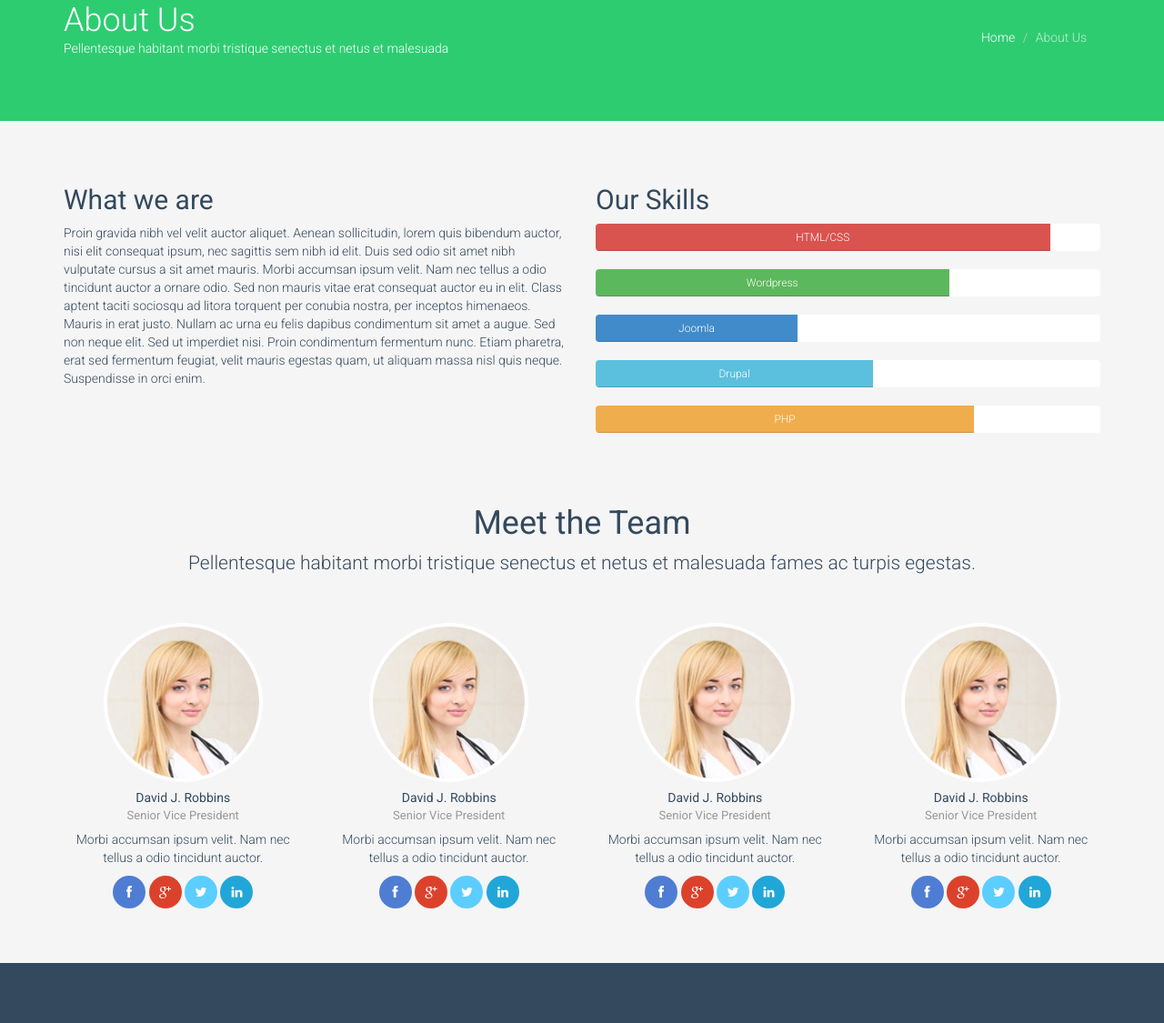
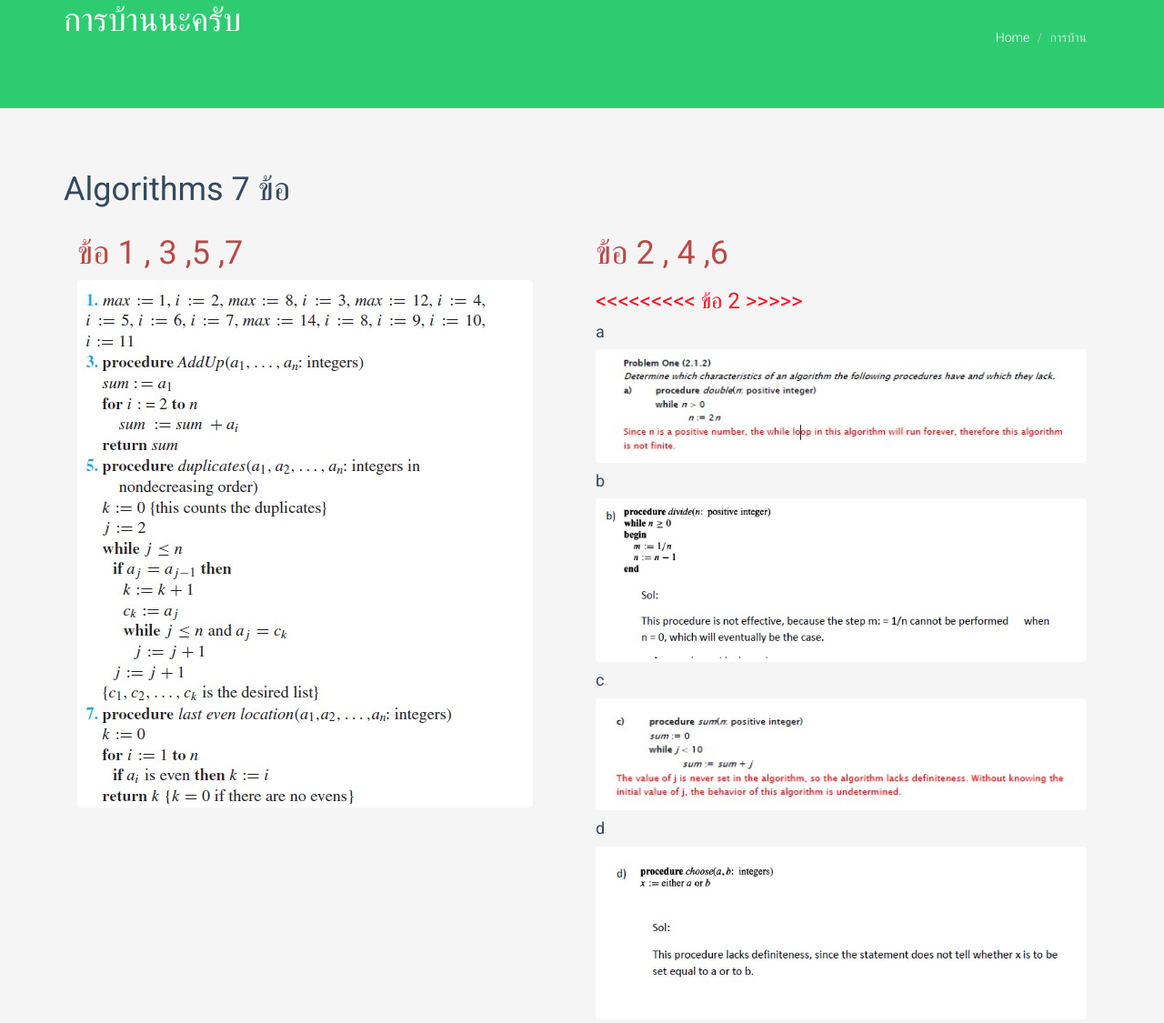
Before and after one commit to Darkdion/cs55, a plain HTML site: page about-us.html in a window 1280 px wide. Shown: the part 127-1252 px from the top of the page at 91% size. Drawn offline with Linux system fonts and the light colour scheme; a script that the page names is missing.

Commit message:
การบ้าน

```diff
--- a/about-us.html
+++ b/about-us.html
@@ -36,10 +36,10 @@
             <div class="collapse navbar-collapse">
               <ul class="nav navbar-nav navbar-right">
                   <li class="active"><a href="index.html">หน้าหลัก</a></li>
-                  <li><a href="about-us.html">เกี่ยวกับเรา</a></li>
-                  <li><a href="services.html">Services</a></li>
-                  <li><a href="portfolio.html">รูปภาพกิจกรรม</a></li>
-                    <li><a href="contact-us.html">ติดต่อเรา</a></li>
+                  <li><a href="about-us.html">การบ้าน อ.แม่</a></li>
+                  <!--<li><a href="services.html">Services</a></li>-->
+                  <!--<li><a href="portfolio.html">รูปภาพกิจกรรม</a></li>-->
+                    <!--<li><a href="contact-us.html">ติดต่อเรา</a></li>-->
               </ul>
             </div>
         </div>
@@ -49,13 +49,13 @@
         <div class="container">
             <div class="row">
                 <div class="col-sm-6">
-                    <h1>About Us</h1>
-                    <p>Pellentesque habitant morbi tristique senectus et netus et malesuada</p>
+                    <h1>การบ้านนะครับ</h1>
+
                 </div>
                 <div class="col-sm-6">
                     <ul class="breadcrumb pull-right">
                         <li><a href="index.html">Home</a></li>
-                        <li class="active">About Us</li>
+                        <li class="active">การบ้าน</li>
                     </ul>
                 </div>
             </div>
@@ -63,85 +63,41 @@
     </section><!--/#title-->
 
     <section id="about-us" class="container">
-        <div class="row">
-            <div class="col-sm-6">
-                <h2>What we are</h2>
-                <p>Proin gravida nibh vel velit auctor aliquet. Aenean sollicitudin, lorem quis bibendum auctor, nisi elit consequat ipsum, nec sagittis sem nibh id elit. Duis sed odio sit amet nibh vulputate cursus a sit amet mauris. Morbi accumsan ipsum velit. Nam nec tellus a odio tincidunt auctor a ornare odio. Sed non  mauris vitae erat consequat auctor eu in elit. Class aptent taciti sociosqu ad litora torquent per conubia nostra, per inceptos himenaeos. Mauris in erat justo. Nullam ac urna eu felis dapibus condimentum sit amet a augue. Sed non neque elit. Sed ut imperdiet nisi. Proin condimentum fermentum nunc. Etiam pharetra, erat sed fermentum feugiat, velit mauris egestas quam, ut aliquam massa nisl quis neque. Suspendisse in orci enim.</p>
-            </div><!--/.col-sm-6-->
-            <div class="col-sm-6">
-                <h2>Our Skills</h2>
-                <div>
-                    <div class="progress">
-                        <div class="progress-bar progress-bar-danger" role="progressbar" aria-valuenow="90" aria-valuemin="0" aria-valuemax="100" style="width: 90%;">
-                            <span>HTML/CSS</span>
-                        </div>
-                    </div>
-                    <div class="progress">
-                        <div class="progress-bar progress-bar-success" role="progressbar" aria-valuenow="70" aria-valuemin="0" aria-valuemax="100" style="width: 70%;">
-                            <span>Wordpress</span>
-                        </div>
-                    </div>
-                    <div class="progress">
-                        <div class="progress-bar" role="progressbar" aria-valuenow="40" aria-valuemin="0" aria-valuemax="100" style="width: 40%;">
-                            <span>Joomla</span>
-                        </div>
-                    </div>
-                    <div class="progress">
-                        <div class="progress-bar progress-bar-info" role="progressbar" aria-valuenow="55" aria-valuemin="0" aria-valuemax="100" style="width: 55%;">
-                            <span>Drupal</span>
-                        </div>
-                    </div>
-                    <div class="progress">
-                        <div class="progress-bar progress-bar-warning" role="progressbar" aria-valuenow="75" aria-valuemin="0" aria-valuemax="100" style="width: 75%;">
-                            <span>PHP</span>
-                        </div>
-                    </div>
-                </div>
-            </div><!--/.col-sm-6-->
-        </div><!--/.row-->
 
-        <div class="gap"></div>
-        <h1 class="center">Meet the Team</h1>
-        <p class="lead center">Pellentesque habitant morbi tristique senectus et netus et malesuada fames ac turpis egestas.</p>
-        <div class="gap"></div>
+ <div class="container">
+     <div class="row">
+         <h1>Algorithms  7 ข้อ </h1>
 
-        <div id="meet-the-team" class="row">
-            <div class="col-md-3 col-xs-6">
-                <div class="center">
-                    <p><img class="img-responsive img-thumbnail img-circle" src="images/team-member.jpg" alt="" ></p>
-                    <h5>David J. Robbins<small class="designation muted">Senior Vice President</small></h5>
-                    <p>Morbi accumsan ipsum velit. Nam nec tellus a odio tincidunt auctor.</p>
-                    <a class="btn btn-social btn-facebook" href="#"><i class="icon-facebook"></i></a> <a class="btn btn-social btn-google-plus" href="#"><i class="icon-google-plus"></i></a> <a class="btn btn-social btn-twitter" href="#"><i class="icon-twitter"></i></a> <a class="btn btn-social btn-linkedin" href="#"><i class="icon-linkedin"></i></a>
-                </div>
-            </div>
 
-            <div class="col-md-3 col-xs-6">
-                <div class="center">
-                    <p><img class="img-responsive img-thumbnail img-circle" src="images/team-member.jpg" alt="" ></p>
-                    <h5>David J. Robbins<small class="designation muted">Senior Vice President</small></h5>
-                    <p>Morbi accumsan ipsum velit. Nam nec tellus a odio tincidunt auctor.</p>
-                    <a class="btn btn-social btn-facebook" href="#"><i class="icon-facebook"></i></a> <a class="btn btn-social btn-google-plus" href="#"><i class="icon-google-plus"></i></a> <a class="btn btn-social btn-twitter" href="#"><i class="icon-twitter"></i></a> <a class="btn btn-social btn-linkedin" href="#"><i class="icon-linkedin"></i></a>
-                </div>
-            </div>
-            <div class="col-md-3 col-xs-6">
-                <div class="center">
-                    <p><img class="img-responsive img-thumbnail img-circle" src="images/team-member.jpg" alt="" ></p>
-                    <h5>David J. Robbins<small class="designation muted">Senior Vice President</small></h5>
-                    <p>Morbi accumsan ipsum velit. Nam nec tellus a odio tincidunt auctor.</p>
-                    <a class="btn btn-social btn-facebook" href="#"><i class="icon-facebook"></i></a> <a class="btn btn-social btn-google-plus" href="#"><i class="icon-google-plus"></i></a> <a class="btn btn-social btn-twitter" href="#"><i class="icon-twitter"></i></a> <a class="btn btn-social btn-linkedin" href="#"><i class="icon-linkedin"></i></a>
-                </div>
-            </div>
-            <div class="col-md-3 col-xs-6">
-                <div class="center">
-                    <p><img class="img-responsive img-thumbnail img-circle" src="images/team-member.jpg" alt="" ></p>
-                    <h5>David J. Robbins<small class="designation muted">Senior Vice President</small></h5>
-                    <p>Morbi accumsan ipsum velit. Nam nec tellus a odio tincidunt auctor.</p>
-                    <a class="btn btn-social btn-facebook" href="#"><i class="icon-facebook"></i></a> <a class="btn btn-social btn-google-plus" href="#"><i class="icon-google-plus"></i></a> <a class="btn btn-social btn-twitter" href="#"><i class="icon-twitter"></i></a> <a class="btn btn-social btn-linkedin" href="#"><i class="icon-linkedin"></i></a>
-                </div>
-            </div>
-        </div><!--/#meet-the-team-->
-    </section><!--/#about-us-->
+         <div class="col-lg-6">
+             <h1 class="text-danger"> ข้อ 1 , 3 ,5 ,7</h1>
+             <img src="img/1-7.jpg " class=" img-thumbnail">
+         </div>
+         <div class="col-lg-6">
+             <h1 class="text-danger"> ข้อ 2 , 4 ,6 </h1>
+             <h3 style="color: #ff1123" ><<<<<<<<< ข้อ 2 >>>>> </h3>
+             <h4>a </h4>
+             <img src="img/2-a.jpg " class=" img-thumbnail"> <br>
+             <h4>b </h4>
+             <img src="img/2-b.jpg " class=" img-thumbnail"> <br>
+             <h4>c </h4>
+             <img src="img/2-c.jpg " class=" img-thumbnail"> <br>
+             <h4>d </h4>
+             <img src="img/2-d.jpg " class=" img-thumbnail"> <br>
+             <div>
+                 <h3 style="color: #ff1123"><<<<<<<<< ข้อ 4 >>>>> </h3>
 
+                 <img src="img/4.jpg " class=" img-thumbnail"> <br>
+             </div>
+             <div>
+                 <h3 style="color: #ff1123"><<<<<<<<< ข้อ 6 >>>>> </h3>
+
+
+                 <img src="img/6.jpg " class=" img-thumbnail"> <br>
+             </div>
+         </div>
+     </div>
+ </div>
     <section id="bottom" class="wet-asphalt">
         <div class="container">
             <div class="row">
```
Also changed, not shown: img/1-7.jpg (added), img/2-a.jpg (added), img/2-b.jpg (added), img/2-c.jpg (added), img/2-d.jpg (added), img/4.jpg (added), img/6.jpg (added), img/โจทย์.jpg (added).
